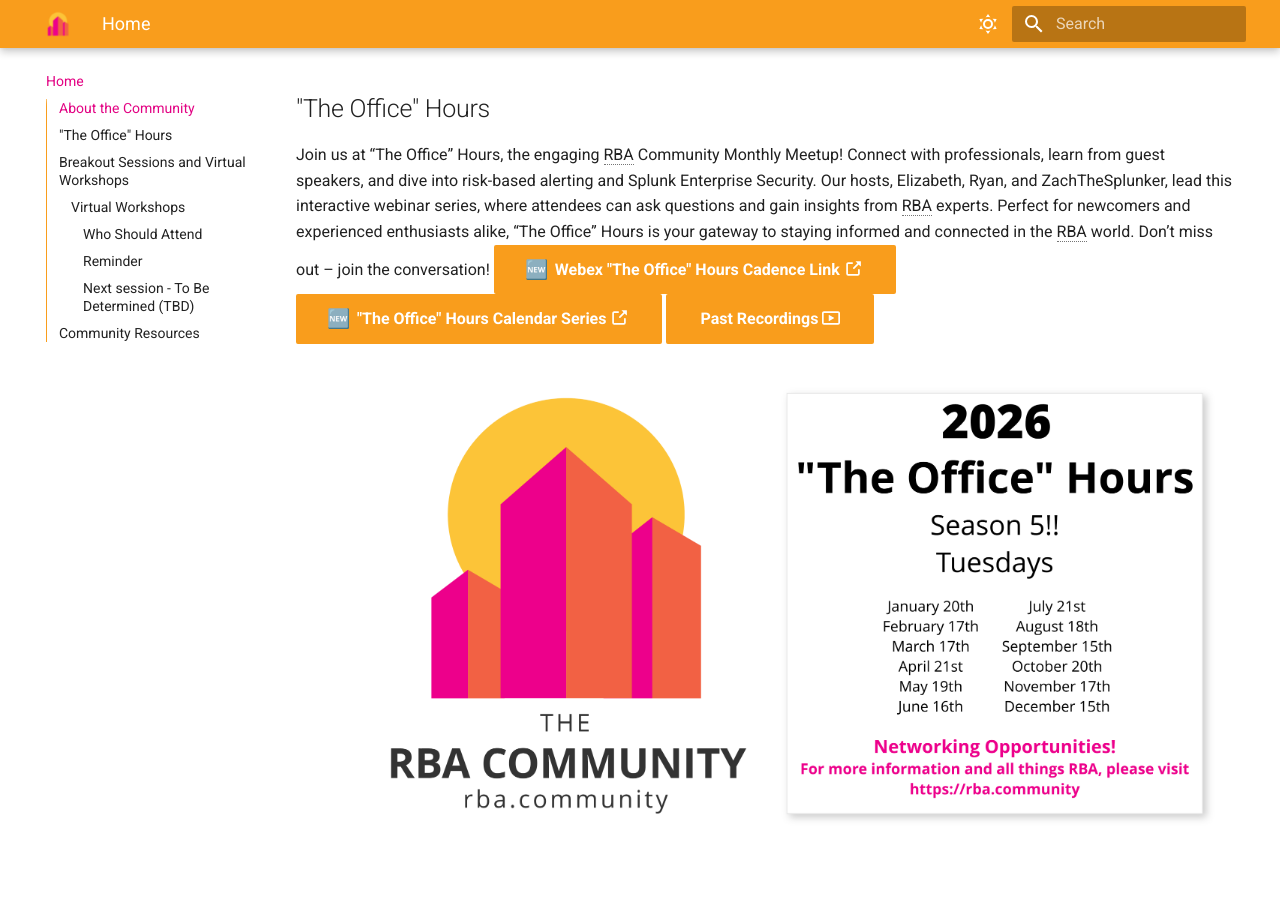
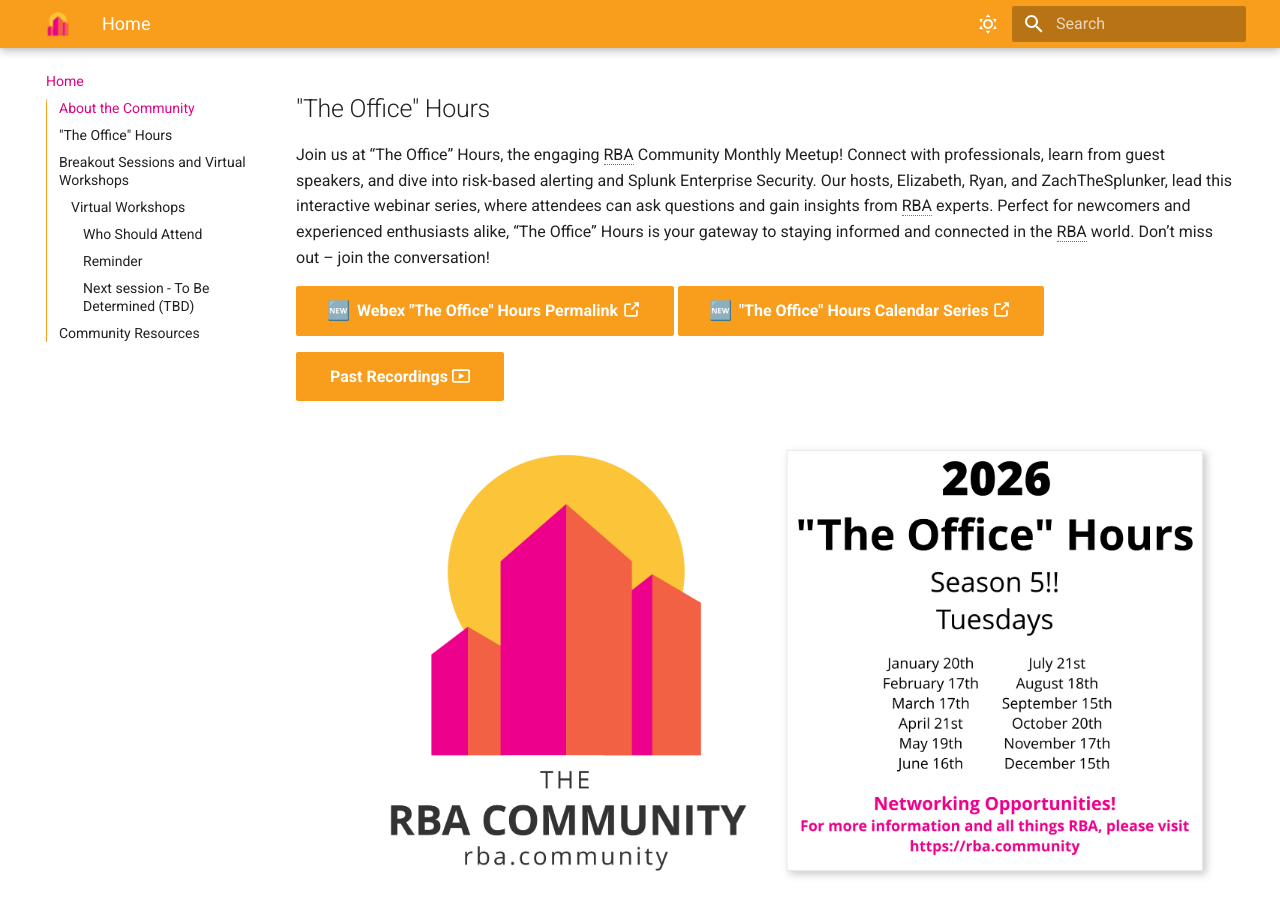
Before and after one commit to rba-community/rba-community, an MkDocs documentation site: the page built from docs/index.md, in a window 1280 px wide and 900 px high, scrolled down 712 px. Built offline with MkDocs 1.6.1 and Material for MkDocs 9.7.7, drawn with Linux system fonts in a browser that asks for light colours; emoji names are drawn with the system emoji font.

Commit message:
Update index.md
Signed-off-by: OutpostSecurity <72515718+OutpostSecurity@users.noreply.github.com>

```diff
--- a/docs/index.md
+++ b/docs/index.md
@@ -14,8 +14,10 @@
 ## "The Office" Hours
 
 Join us at “The Office” Hours, the engaging RBA Community Monthly Meetup! Connect with professionals, learn from guest speakers, and dive into risk-based alerting and Splunk Enterprise Security. Our hosts, Elizabeth, Ryan, and ZachTheSplunker, lead this interactive webinar series, where attendees can ask questions and gain insights from RBA experts. Perfect for newcomers and experienced enthusiasts alike, “The Office” Hours is your gateway to staying informed and connected in the RBA world. Don’t miss out – join the conversation!
-[:new:{ .newicon } Webex "The Office" Hours Cadence Link :octicons-link-external-16:](https://cisco.webex.com/cisco/j.php?MTID=md65360c49970fb346247c6afedf537f1){ .md-button .md-button--primary target="blank" }
+
+[:new:{ .newicon } Webex "The Office" Hours Permalink :octicons-link-external-16:](https://cisco.webex.com/cisco/j.php?MTID=md65360c49970fb346247c6afedf537f1){ .md-button .md-button--primary target="blank" }
 [:new:{ .newicon } "The Office" Hours Calendar Series :octicons-link-external-16:](assets/rba_community_meeting_series_2026.ics){ .md-button .md-button--primary target="blank" }
+
 [Past Recordings :octicons-video-16:](library/index.md "See past sessions from The Office Hours."){ .md-button .md-button--primary }
 
 ![The RBA Community 2026 Sessions](assets/RBA Community 2026 webinars promo.png)
```
